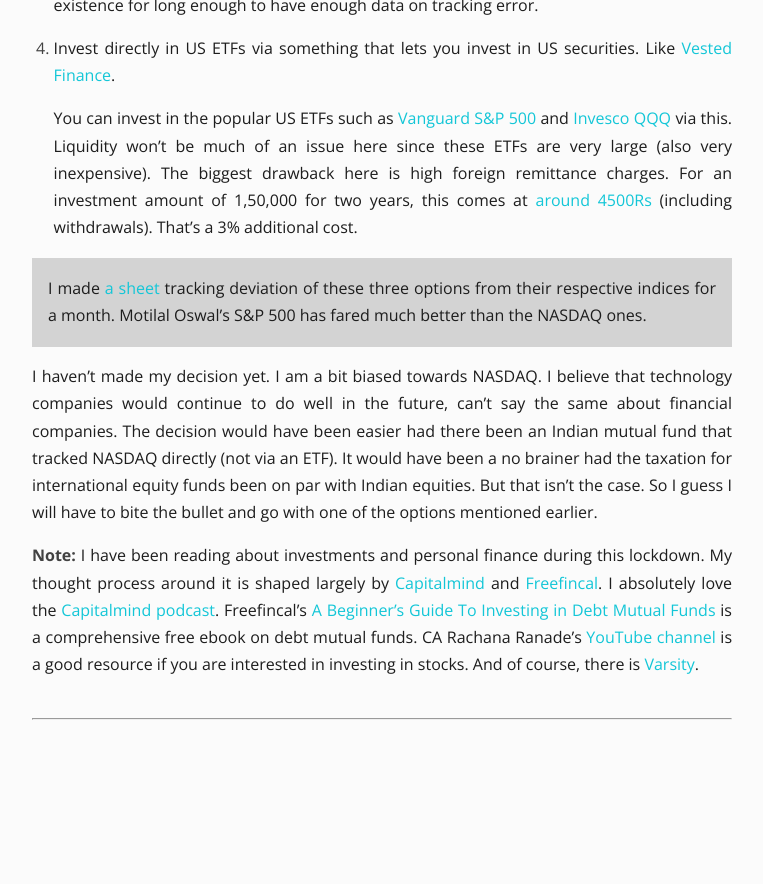
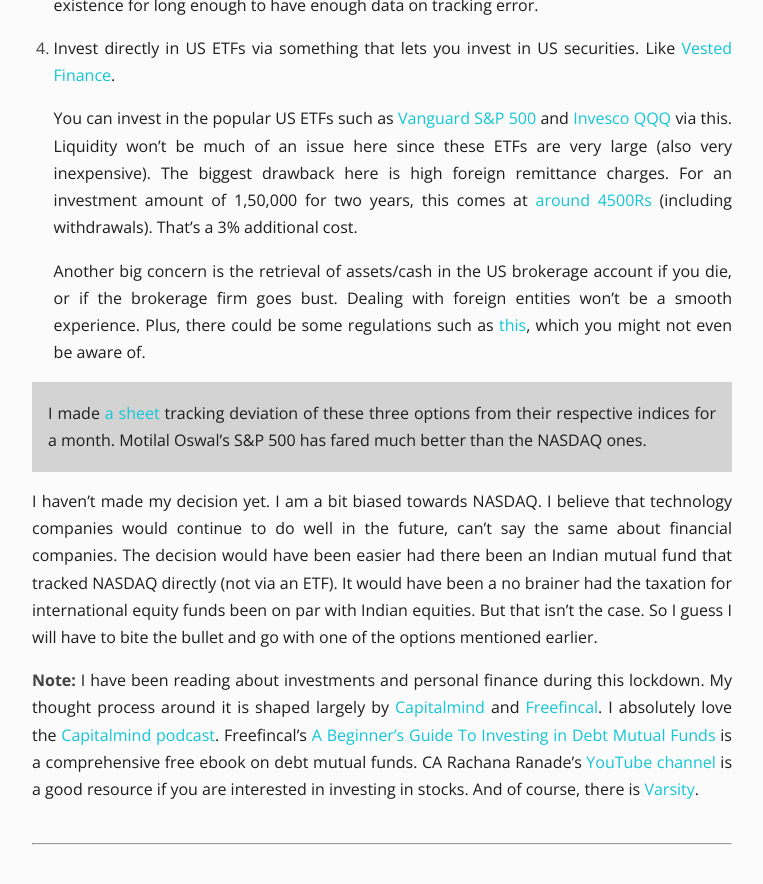
Before and after one commit to nitishsp/nitishsp.github.io, a Jekyll site: the page built from _posts/2020-09-13-looking-beyond-indian-equity-mutual-funds.markdown, in a window 1280 px wide and 900 px high, scrolled down 1232 px. Shown: the top 884 px of the window, without its empty margins (258-1021 px from the left). Built offline with Jekyll 4.4.1, drawn with Linux system fonts in a browser that asks for light colours; some web fonts are replaced; comment, search, counter and statistics services are not loaded; before the commit the page ends 2008 px from its top, so only the background shows below that.

Commit message:
Update post: Looking beyond Indian equity mutual funds
Adds a section about concerns investing in US equities

```diff
--- a/_posts/2020-09-13-looking-beyond-indian-equity-mutual-funds.markdown
+++ b/_posts/2020-09-13-looking-beyond-indian-equity-mutual-funds.markdown
@@ -33,6 +33,8 @@
 
     You can invest in the popular US ETFs such as [Vanguard S&P 500](https://investor.vanguard.com/etf/profile/VOO) and [Invesco QQQ](https://www.invesco.com/us/qqq-etf/) via this. Liquidity won't be much of an issue here since these ETFs are very large (also very inexpensive). The biggest drawback here is high foreign remittance charges. For an investment amount of 1,50,000 for two years, this comes at [around 4500Rs](https://www.reddit.com/r/IndiaInvestments/comments/fz6dub/ama_on_vested_us_investing_international/fn3g9ac/) (including withdrawals). That's a 3% additional cost.
 
+    Another big concern is the retrieval of assets/cash in the US brokerage account if you die, or if the brokerage firm goes bust. Dealing with foreign entities won’t be a smooth experience. Plus, there could be some regulations such as [this](https://twitter.com/gshewakr/status/1313055827012456449), which you might not even be aware of.
+
 > I made [a sheet](https://docs.google.com/spreadsheets/d/1QqM9GeOu0EBPwrWptHsioiYenMwK1pVXBb-0ykrknQc/edit?usp=sharing#gid=203536807) tracking deviation of these three options from their respective indices for a month. Motilal Oswal's S&P 500 has fared much better than the NASDAQ ones.
 
 I haven't made my decision yet. I am a bit biased towards NASDAQ. I believe that technology companies would continue to do well in the future, can't say the same about financial companies. The decision would have been easier had there been an Indian mutual fund that tracked NASDAQ directly (not via an ETF). It would have been a no brainer had the taxation for international equity funds been on par with Indian equities. But that isn't the case. So I guess I will have to bite the bullet and go with one of the options mentioned earlier.
```
